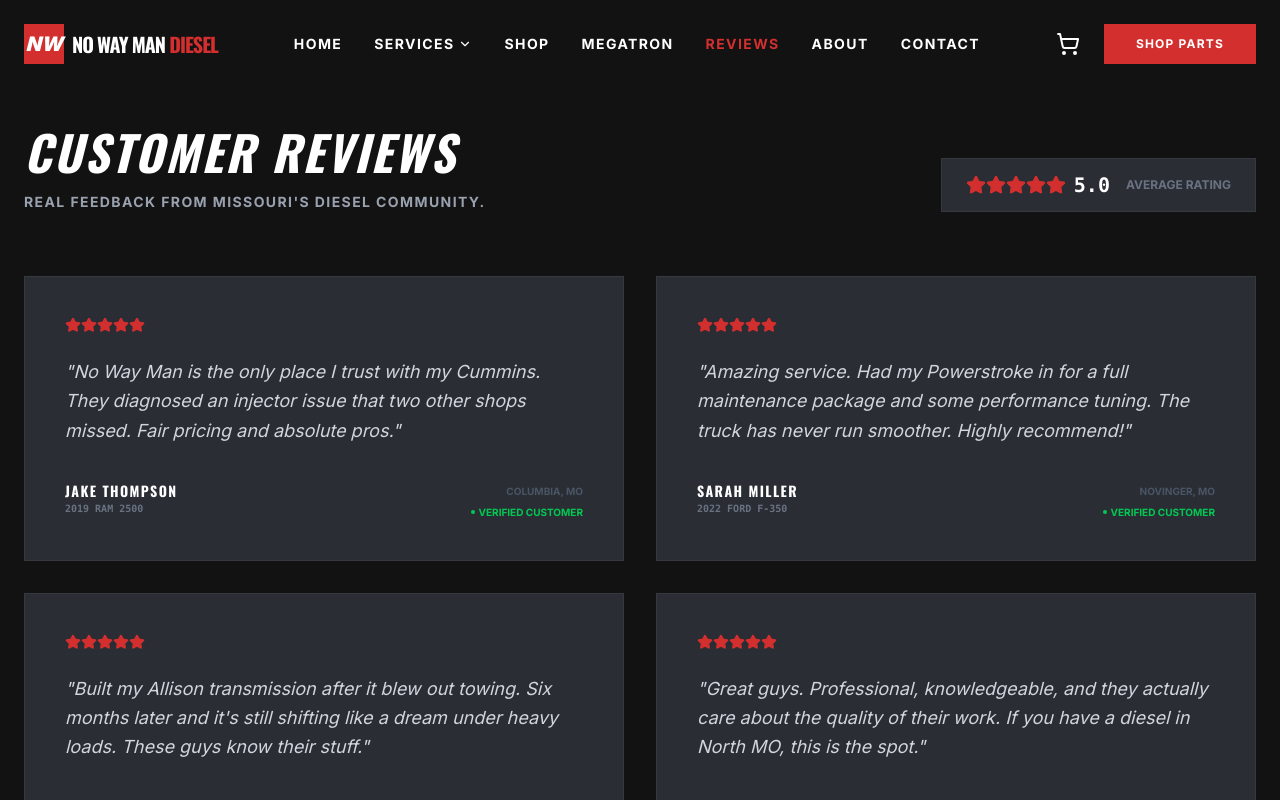
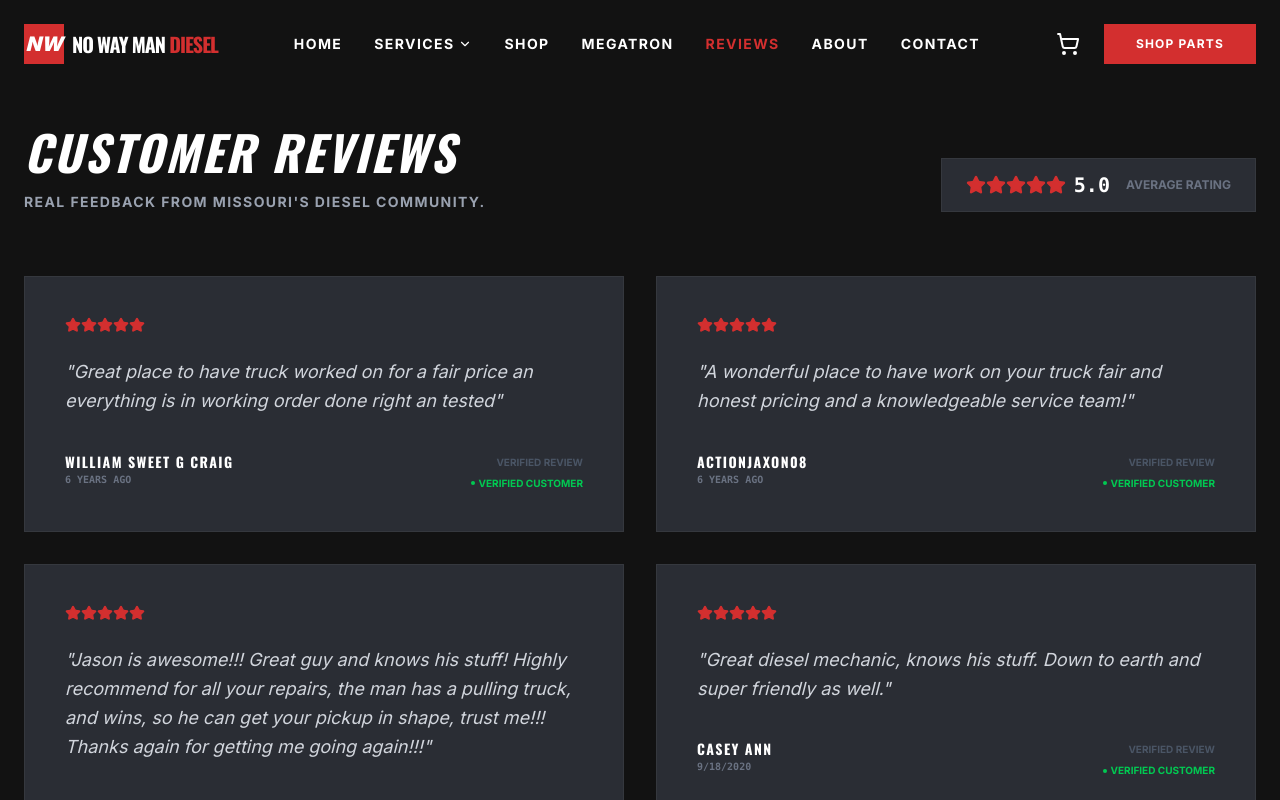
Before and after one commit to Founditmarketing/no_way_man_diesel, a React (Vite) app: page / in a window 1280 px wide. Both pictures are taken after a click on the button "REVIEWS". Shown: the top 800 px of the page. Built offline with nearby package versions, Linux system fonts and the light colour scheme.

Commit message:
Update customer reviews with real feedback

```diff
--- a/src/App.tsx
+++ b/src/App.tsx
@@ -742,10 +742,12 @@
 
       <div className="grid grid-cols-1 md:grid-cols-2 gap-8">
         {[
-          { name: "Jake Thompson", truck: "2019 RAM 2500", content: "No Way Man is the only place I trust with my Cummins. They diagnosed an injector issue that two other shops missed. Fair pricing and absolute pros.", location: "Columbia, MO" },
-          { name: "Sarah Miller", truck: "2022 Ford F-350", content: "Amazing service. Had my Powerstroke in for a full maintenance package and some performance tuning. The truck has never run smoother. Highly recommend!", location: "Novinger, MO" },
-          { name: "Mike Henderson", truck: "2015 Chevy Silverado 3500", content: "Built my Allison transmission after it blew out towing. Six months later and it's still shifting like a dream under heavy loads. These guys know their stuff.", location: "Kirksville, MO" },
-          { name: "David Ross", truck: "2020 GMC Sierra 2500", content: "Great guys. Professional, knowledgeable, and they actually care about the quality of their work. If you have a diesel in North MO, this is the spot.", location: "Macon, MO" },
+          { name: "William Sweet G Craig", truck: "6 years ago", content: "Great place to have truck worked on for a fair price an everything is in working order done right an tested", location: "Verified Review" },
+          { name: "actionjaxon08", truck: "6 years ago", content: "A wonderful place to have work on your truck fair and honest pricing and a knowledgeable service team!", location: "Verified Review" },
+          { name: "Andy Phillips", truck: "12/31/21", content: "Jason is awesome!!! Great guy and knows his stuff! Highly recommend for all your repairs, the man has a pulling truck, and wins, so he can get your pickup in shape, trust me!!! Thanks again for getting me going again!!!", location: "Verified Review" },
+          { name: "Casey Ann", truck: "9/18/2020", content: "Great diesel mechanic, knows his stuff. Down to earth and super friendly as well.", location: "Verified Review" },
+          { name: "Jack Thompson", truck: "9/7/2020", content: "Jason is very helpful and attentive. And very knowledgeable. And his rates are very competitive.", location: "Verified Review" },
+          { name: "Gus Allen", truck: "9/30/2016", content: "Great service and great people! Fast and great work!", location: "Verified Review" },
         ].map((rev, i) => (
           <div key={i} className="bg-gunmetal p-10 border border-white/5 relative">
             <div className="flex text-torque-red mb-6">
```
